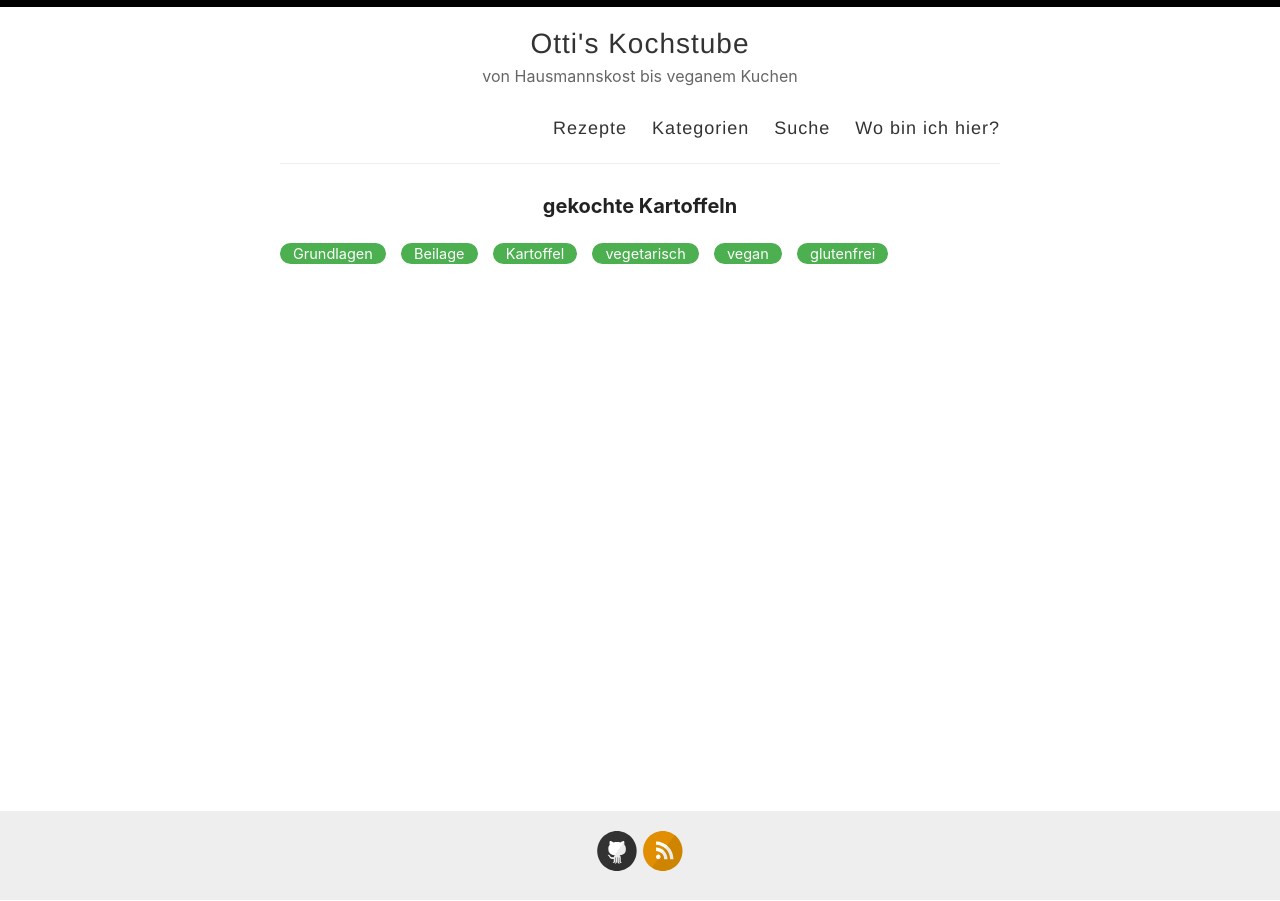
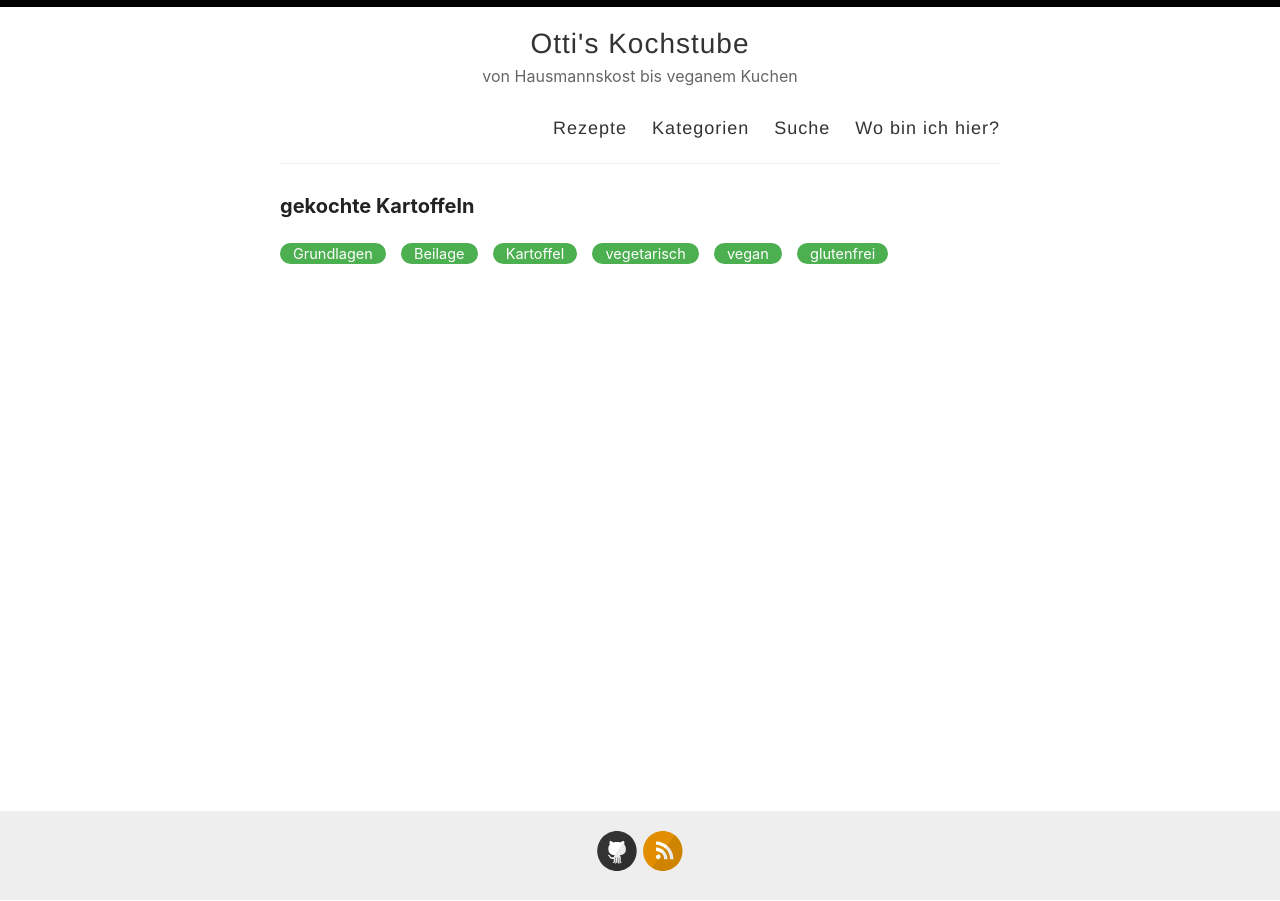
Before and after one commit to EndzeitBegins/ottis-kochstube, a Jekyll site: the page built from index.html, in a window 1280 px wide. Built offline with Jekyll 4.4.1, drawn with Linux system fonts in a browser that asks for light colours; the list of posts is cut into pages by our own code.

Commit message:
Update style.scss

```diff
--- a/assets/style.scss
+++ b/assets/style.scss
@@ -699,6 +699,10 @@
   line-height: 35px;
 }
 
+article.post h3 {
+  text-align: left
+}
+
 .post-tags a, article.post .category-list a {
   font-size: 14.5px;
   padding: 2px 13px;
```
